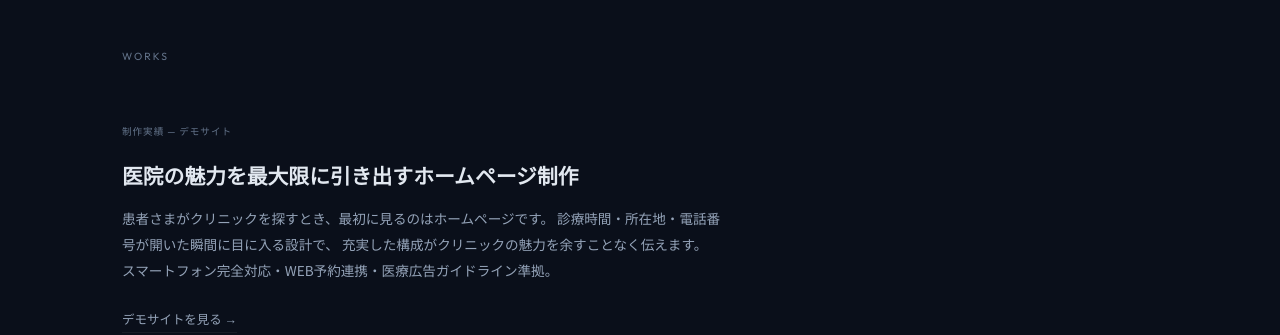
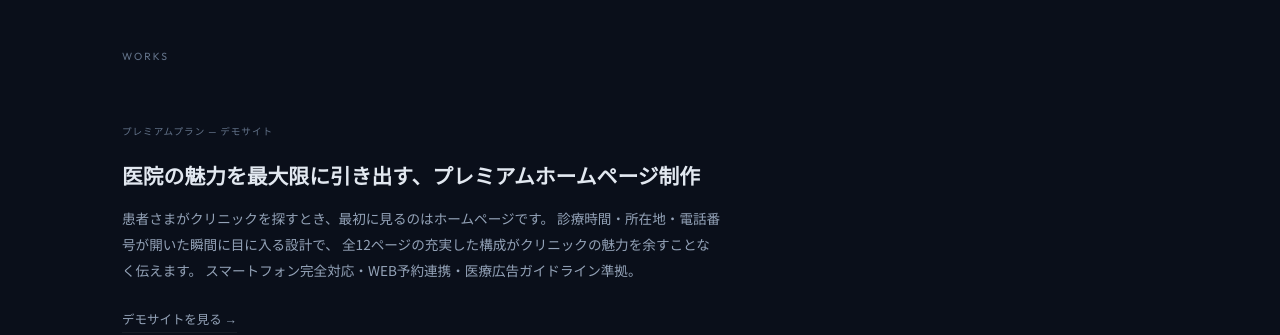
Before and after one commit to NishizawaMutsuki/ascent-website, a Next.js app: page / in a window 1280 px wide. Shown: the part 2760-3095 px from the top of the page. Built offline with nearby package versions, Linux system fonts and the light colour scheme.

Commit message:
revert: restore works section wording on main page
Co-Authored-By: Claude Opus 4.6 (1M context) <noreply@anthropic.com>

```diff
--- a/app/(main)/page.tsx
+++ b/app/(main)/page.tsx
@@ -329,12 +329,12 @@ export default function Home() {
           <p className="section-title">Works</p>
           <div className="works-showcase reveal" ref={addRef}>
             <div className="works-info">
-              <div className="tag">制作実績 — デモサイト</div>
-              <h3>医院の魅力を最大限に引き出すホームページ制作</h3>
+              <div className="tag">プレミアムプラン — デモサイト</div>
+              <h3>医院の魅力を最大限に引き出す、プレミアムホームページ制作</h3>
               <p>
                 患者さまがクリニックを探すとき、最初に見るのはホームページです。
                 診療時間・所在地・電話番号が開いた瞬間に目に入る設計で、
-                充実した構成がクリニックの魅力を余すことなく伝えます。
+                全12ページの充実した構成がクリニックの魅力を余すことなく伝えます。
                 スマートフォン完全対応・WEB予約連携・医療広告ガイドライン準拠。
               </p>
               <a href="https://demo-premium.ascent-web.jp" target="_blank" rel="noopener noreferrer" className="svc-link">デモサイトを見る &rarr;</a>
```
